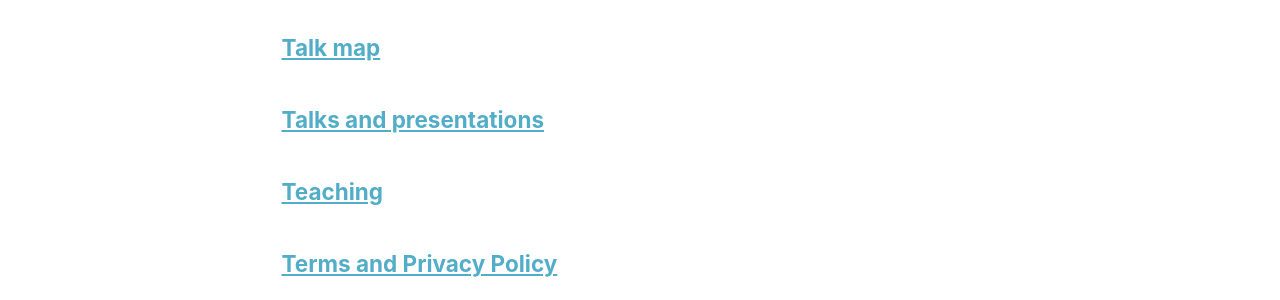
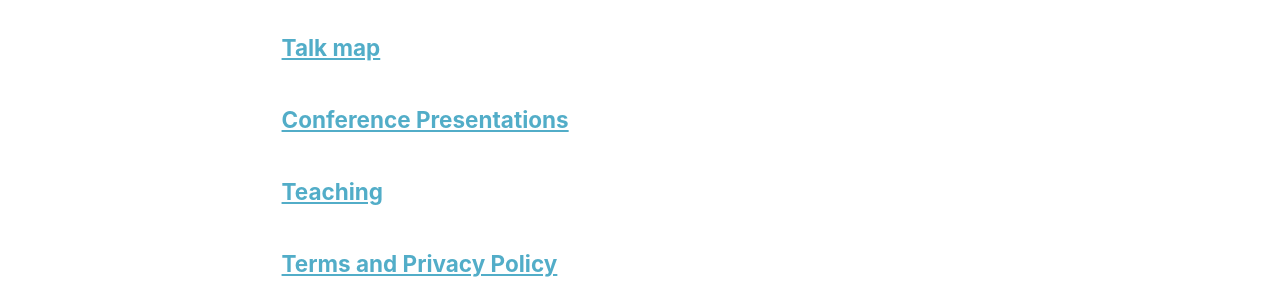
Before and after one commit to Ruitangtang/Ruitangtang.github.io, a Jekyll site: the page built from _pages/page-archive.html, in a window 1280 px wide and 900 px high, scrolled down 1018 px. Shown: the part 272-572 px from the top of the window. Built offline with Jekyll 4.4.1, drawn with Linux system fonts in a browser that asks for light colours; a style sheet for code colours, icons or effects is not loaded.

Commit message:
Rename talks page to Conference Presentations

```diff
--- a/_pages/talks.html
+++ b/_pages/talks.html
@@ -1,7 +1,7 @@
 ---
 layout: archive
-title: "Talks and presentations"
-permalink: /talks/
+title: "Conference Presentations"
+permalink: /presentations/
 author_profile: true
 ---
 
```
